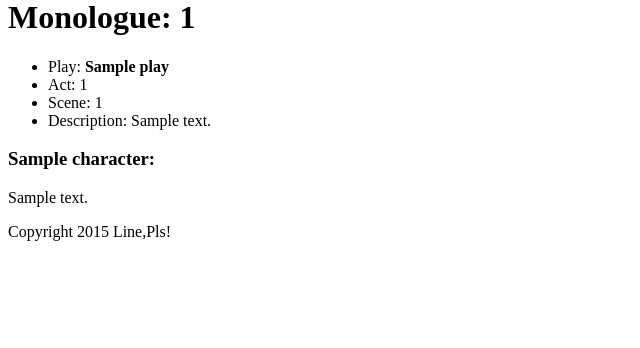
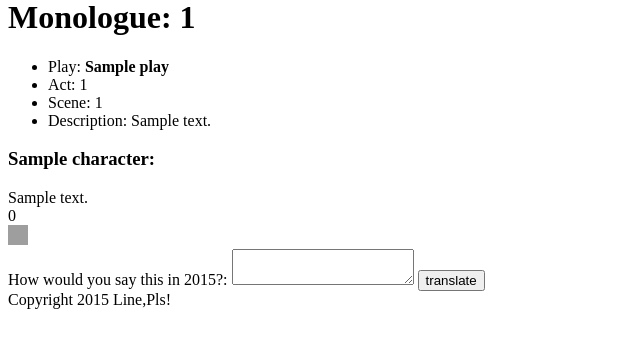
Before and after one commit to carly/Line-Pls, a Flask app: page /monologue/1 in a window 1280 px wide. Shown: the part 163-511 px from the top of the page, without its empty margins (0-640 px from the left). Run offline with Flask 2, Linux system fonts and the light colour scheme; tables that the repository leaves empty hold one stand-in row (values such as "Sample post"); some libraries are stand-ins or nearby versions; grey boxes are pictures that could not be loaded.

Commit message:
added comment boxes, line-ids, started jquery, google login working

```diff
--- a/model.py
+++ b/model.py
@@ -23,6 +23,7 @@ class Play(db.Model):
 	genre_id = db.Column(db.String(255), default=" ", nullable=False)
 
 
+## Fix me
 #class Genre(db.Model):
 #	"""Genres of Shakespeare plays"""
 #	__tablename__="genres"
@@ -90,6 +91,7 @@ class Monologue(db.Model):
 							   backref = db.backref("monologues", order_by=mono_id))
 
 
+
 ##########################################################################
 # Hold off on this until we figure out Google Login
 #class User(db.Model):
@@ -103,7 +105,7 @@ class Monologue(db.Model):
 #	#username = db.Column(db.)
 ###########################################################################
 
-
+## Fix me
 class Annotation(db.Model):
 	"""Annotations on individual monologues by user"""
 	#note_id (primary key)
--- a/seed.py
+++ b/seed.py
@@ -93,6 +93,7 @@ def load_monologues(file_name):
 				char_count = row[10]
 				word_count = row[11]
 
+
 			#Connects data from Paragraphs.txt to variables in the monologues table
 				monologue = Monologue(play_id=play_id, char_id=char_id, text=text, act_id=act_id, scene_id=scene_id, char_count=char_count, word_count=word_count)
 
--- a/server.py
+++ b/server.py
@@ -39,6 +39,9 @@ def index():
     """Sets up Google Login"""
     return render_template("homepage.html").format(google_login.authorization_url())
 
+# Fix Me!
+# Need a way to logout
+# On success it needs to redirect + store user info in a sesion
 @google_login.login_success
 def login_success(token, profile):
     return jsonify(token=token, profile=profile)
@@ -121,18 +124,13 @@ def show_monologue(mono_id):
 	description = scene_object.s_description
 	play_title = play_object.title
 	name = char_object.char_name
-	text_split = text.split("[p]")
-
-#	#
-#	new_string = ""
-#	span_title = "<span title='Hi Carly'>"
-#	span_title_end = "</span>"
-#	for something in text_split:
-#		new_string += span_title + something + span_title_end + "<br>"
-	text = text.replace('[p]', '<br>')
+	text = text.replace('[p]', '<br>').split('<br>')
 
 	return render_template("monologue.html", mono_id=mono_id, name=name, play_title=play_title, act=act, scene=scene, description=description, text=text)
 
+
+    # @app.route('comments/mono_id/<int:text[x]>')
+    # def
 
 
 #Connecting server to db
--- a/templates/base.html
+++ b/templates/base.html
@@ -4,6 +4,7 @@
   <title>Line, Pls!</title>
   <script src="https://apis.google.com/js/platform.js" async defer></script>
   <meta name="google-signin-client_id" content="YOUTUBE_CLIENT_ID.apps.googleusercontent.com">
+  <script src="//code.jquery.com/jquery-1.11.3.min.js"></script>
 </head>
 
 <body>
--- a/templates/monologue.html
+++ b/templates/monologue.html
@@ -13,9 +13,36 @@
 
 <h3> {{ name }}: </h3>
 
-<!--Fix me-->
-<!--Need to figure out a way to get the [p] to be a line break-->
-<p> {{ text|safe }} </p>
+{% for line in text %}
+<!-- How do I pass/identify the index of the line? -->
+<!--when you hover over div class, img icon appears-->
+<!--when you click on img icon, text box appears -->
+  <div class="line">{{ line|safe }}</div>
+  {{loop.index0}}
+  <div class="add-comment" style="{display:none}">
+  <a href="#">
+    <img src="https://cdn4.iconfinder.com/data/icons/flat-icon-set/128/chat-icon.png" alt="comment-icon" width="20" height="20">
+  </a>
+  <!-- create a hidden attribute that you can pass over with the form info. word. -->
+    <form action="">
+      <label for="comment">How would you say this in 2015?:</label>
+      <textarea id="comment"></textarea>
+      <input type="submit" value="translate"/>
+  </form>
+</div>
+
+  <script>
+      $(".line").click(function() {
+        $(".add-comment").toggle(display);
+      });
+  </script>
+
+{% endfor %}
+
+
+
+<!-- for line in text
+print div (has an attribute with val in curly braces w mono id + list index) item  -->
 
 
 {% endblock %}
```
